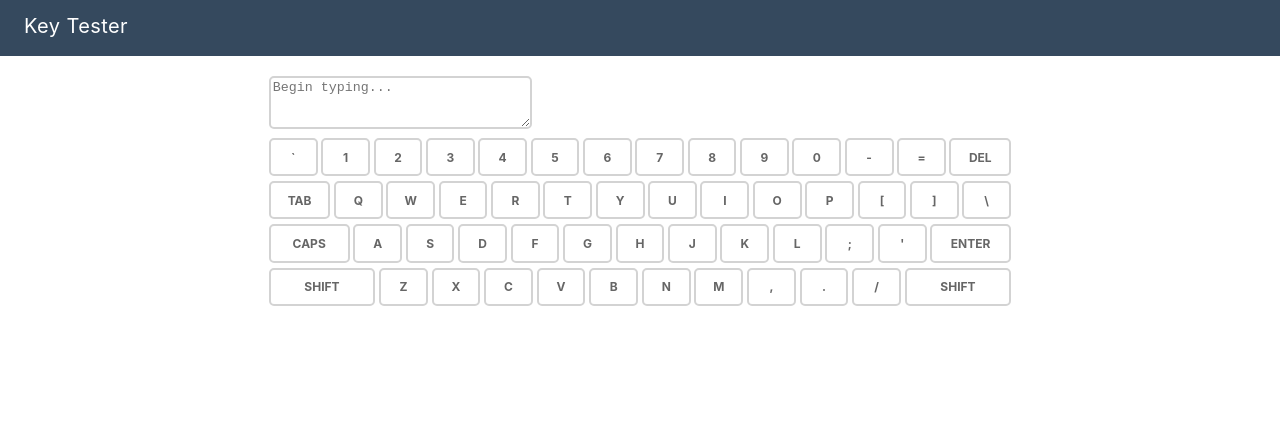
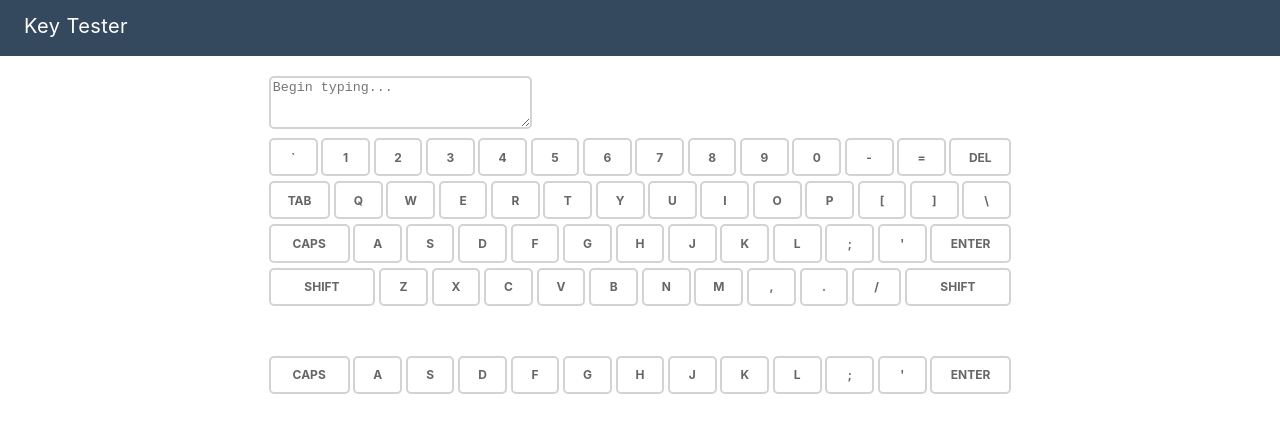
Before and after one commit to filoxo/key-tester, a Vue app: page / in a window 1280 px wide. Shown: the top 432 px of the page. Built offline with nearby package versions, Linux system fonts and the light colour scheme.

Commit message:
Render map dynamically

```diff
--- a/src/App.vue
+++ b/src/App.vue
@@ -68,6 +68,16 @@
         <Key label="/" />
         <Key label="SHIFT" size="3.25" />
       </div>
+      <div style="margin-top: 50px;">
+        <div class="row" v-for="(row, index) in map.rows" :key=index>
+          <Key
+            v-for="key in row"
+            :key=key.code
+            :label=key.label
+            :size=key.size
+            :is-active=getDetectedKey(key.code) />
+        </div>
+      </div>
     </main>
   </div>
 </template>
@@ -84,7 +94,7 @@ export default {
     Key
   },
   computed: {
-    ...mapState(['detectedKeys']),
+    ...mapState(['detectedKeys', 'map']),
     ...mapGetters(['getDetectedKey'])
   }
 }
```
